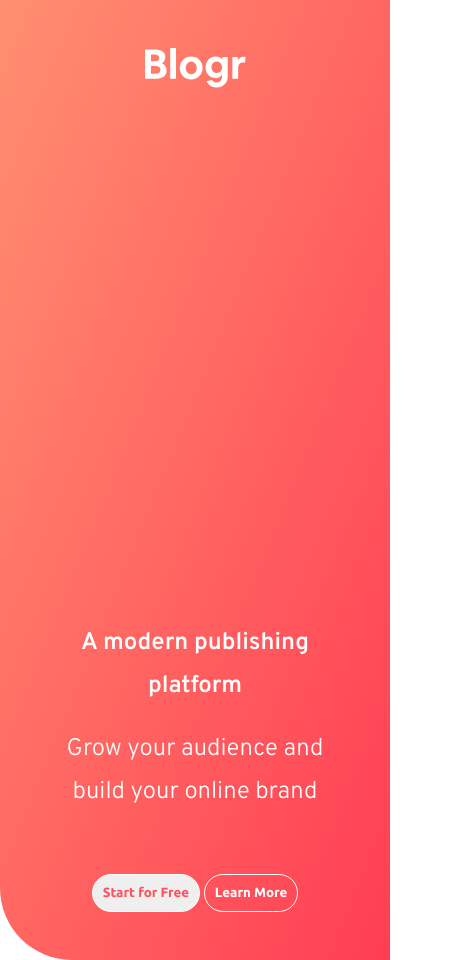
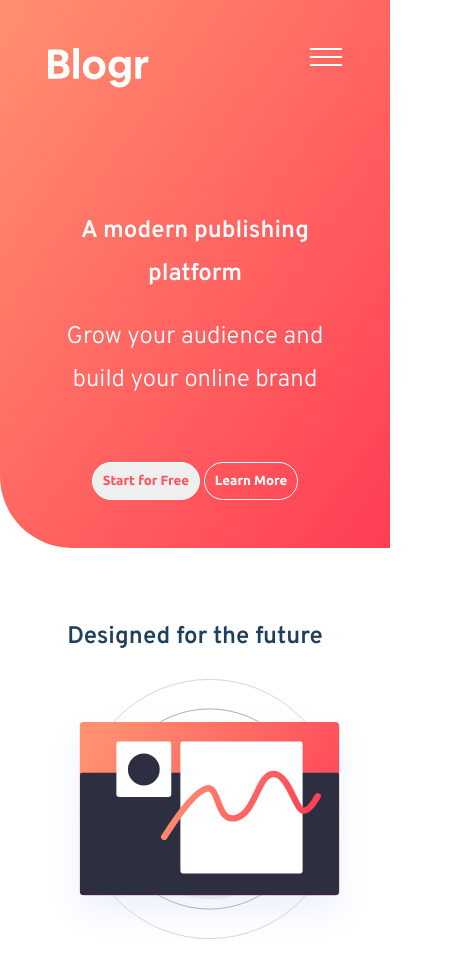
Before and after one commit to brandonnhem/blogr-challenge, a plain HTML site: page index.html in a window 390 px wide. Shown: the top 960 px of the page, 454 px wide, since content can reach past the window. Drawn offline with Linux system fonts and the light colour scheme; files whose address does not match are found by name.

Commit message:
aligned images and added hamburger menu

```diff
--- a/index.html
+++ b/index.html
@@ -21,8 +21,20 @@
 <body>
   <section id="header">
     <nav>
-      <img src="images/logo.svg" alt="logo-img">
-      <div class="hamburger-menu">
+      <div class="navbar">
+        <div class="logo">
+          <img src="images/logo.svg" alt="logo-img">
+        </div>
+        <div class="menu-buttons">
+          <a id="menu-open" href="javascript:void(0)" class="icon-hamburger" onclick="toggleMenu()">
+            <img src="images/icon-hamburger.svg" alt="hamburger-menu-img">
+          </a>
+          <a id="menu-close" href="javascript:void(0)" class="icon-close" onclick="toggleMenu()">
+            <img src="images/icon-close.svg" alt="close-menu-img">
+          </a>
+        </div>
+      </div>
+      <div class="hamburger-menu" id="menu">
         <h3 class="hamburger-h3">Product</h3>
 
         <div class="hamburger-links">
@@ -72,7 +84,7 @@
     <div class="white-section">
       <h1 class="blue-h1">Designed for the future</h1>
 
-      <img src="images/illustration-editor-mobile.svg" alt="illustration-editor-mobile-img">
+      <img class="image" src="images/illustration-editor-mobile.svg" alt="illustration-editor-mobile-img">
 
       <h1 class="blue-h1">Introducing an extensible editor</h1>
       Blogr features an exceedingly intuitive interface which lets you focus on one thing: creating content.
@@ -150,5 +162,6 @@
     Challenge by <a href="https://www.frontendmentor.io?ref=challenge" target="_blank">Frontend Mentor</a>.
     Coded by <a href="#">Your Name Here</a>.
   </div>
+  <script src="index.js"></script>
 </body>
 </html>
--- /dev/null
+++ b/index.js
@@ -0,0 +1,14 @@
+function toggleMenu() {
+    var x = document.getElementById('menu');
+    var hamburger = document.getElementById('menu-open');
+    var close = document.getElementById('menu-close');
+    if (x.style.display === 'block') {
+        x.style.display = 'none';
+        hamburger.style.display = 'block';
+        close.style.display = 'none';
+    } else {
+        x.style.display = 'block';
+        hamburger.style.display = 'none';
+        close.style.display = 'block';
+    }
+}
--- a/styles/style.css
+++ b/styles/style.css
@@ -33,8 +33,34 @@ nav {
     padding: 3rem;
 }
 
+.navbar {
+    display: flex;
+    justify-content: space-evenly;
+}
+
+.icon-open {
+    float: right;
+}
+
+.icon-close {
+    float: right;
+    display: none;
+}
+
+.logo {
+    display: inline-block;
+    margin-right: auto;
+}
+
+.menu-buttons {
+    display: inline-block;
+}
+
 .hamburger-menu {
-    visibility: hidden;
+    border-radius: 5px;
+    padding: 15px;
+    background-color: white;
+    display: none;
 }
 
 .hamburger-h3 {
@@ -81,7 +107,7 @@ nav {
 .image {
     margin: auto;
     display: block;
-    width: 100%;
+    width: 110%;
 }
 
 .colored-section {
```
